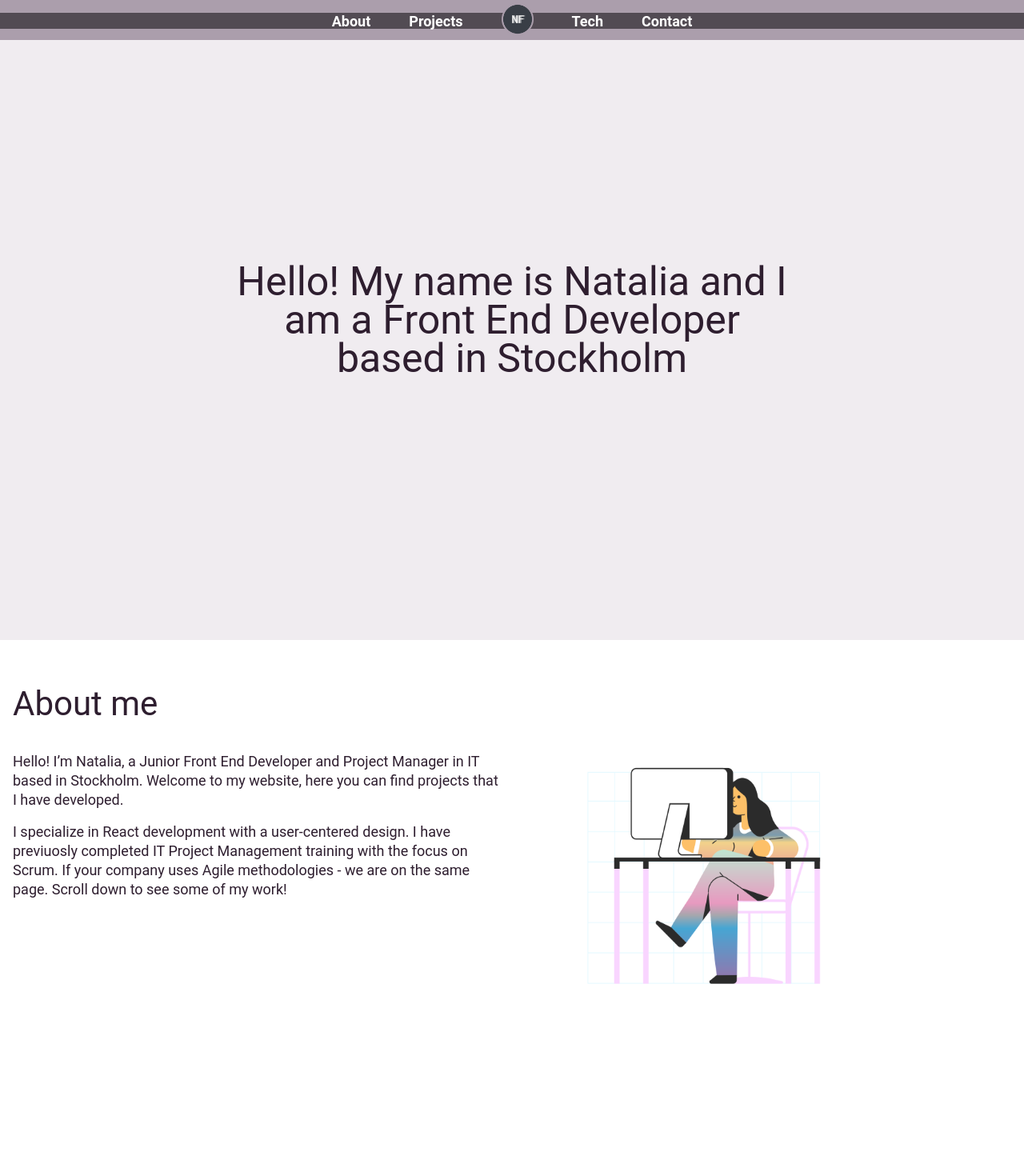
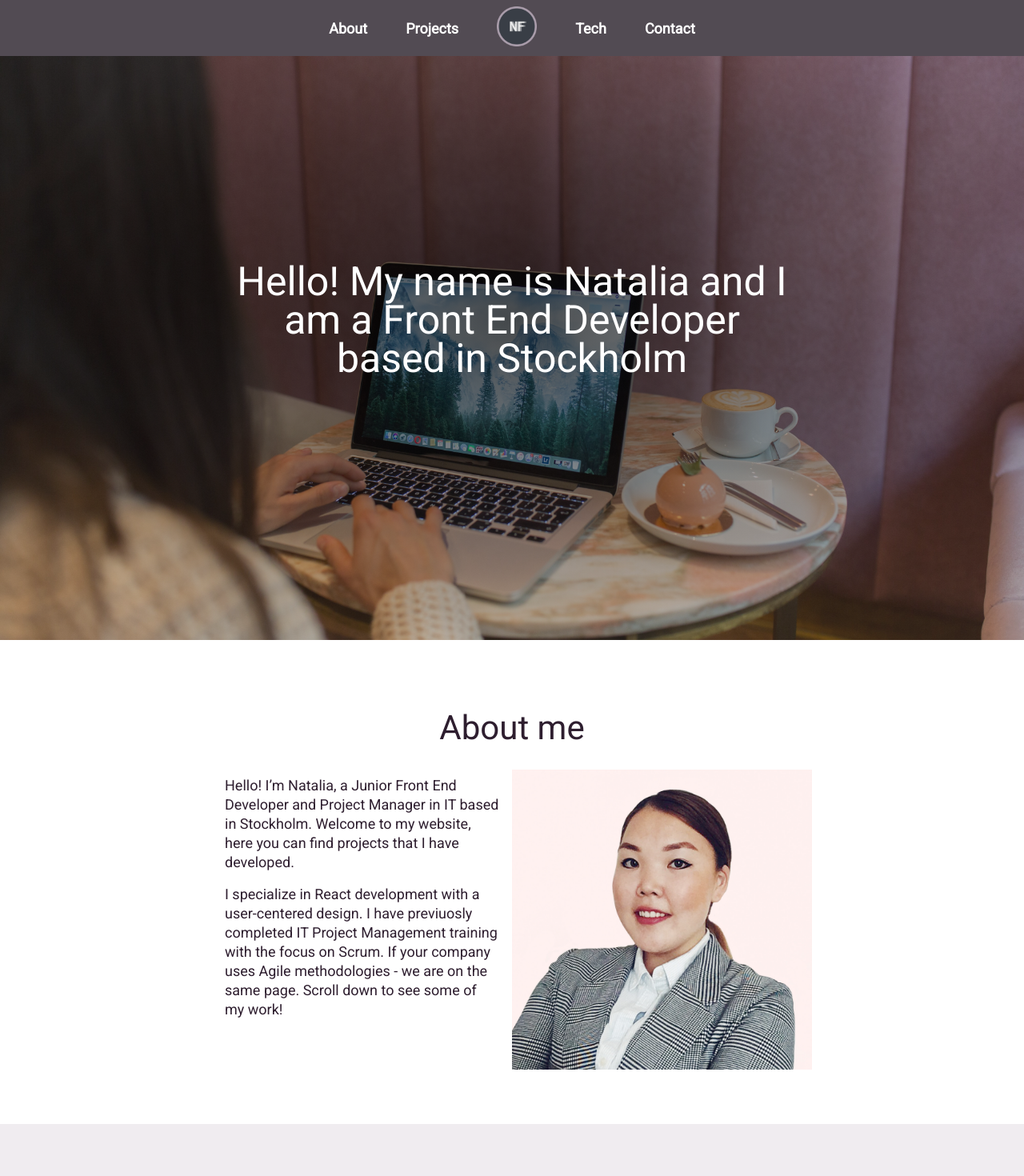
Before and after one commit to FeNatalia/portfolio, a React (Create React App) app: page / in a window 1280 px wide. Shown: the top 1470 px of the page at 80% size. Built offline with nearby package versions, Linux system fonts and the light colour scheme.

Commit message:
edit styles

```diff
--- a/src/sections/About.jsx
+++ b/src/sections/About.jsx
@@ -1,12 +1,12 @@
 //Project files
-import Illustration from "../assets/illustrations/illustration.png";
+import Photo from "../assets/photos/my-photo.png";
 
 export default function About() {
   return (
     <div className="content-section" id="about">
       <h2>About me</h2>
       <div className="content-grid">
-        <div>
+        <div className="content-left">
           <p>
             Hello! I’m Natalia, a Junior Front End Developer and Project Manager
             in IT based in Stockholm. Welcome to my website, here you can find
@@ -19,8 +19,8 @@ export default function About() {
             the same page. Scroll down to see some of my work!
           </p>
         </div>
-        <div className="about-image">
-          <img src={Illustration} alt="an illustration" />
+        <div classname="content-right" id="about-image">
+          <img src={Photo} alt="a young woman smiling in a suit" />
         </div>
       </div>
     </div>
--- a/src/sections/Hero.jsx
+++ b/src/sections/Hero.jsx
@@ -1,7 +1,7 @@
 export default function Hero() {
   return (
     <div id="hero">
-      <h1>
+      <h1 id="hero-text">
         Hello! My name is Natalia and I am a Front End Developer based in
         Stockholm
       </h1>
--- a/src/styles/content.css
+++ b/src/styles/content.css
@@ -1,8 +1,16 @@
 /*Shared in content*/
+.content-left {
+  align-items: flex-start;
+}
+
+.content-right {
+  align-items: center;
+}
+
 .content-section {
-  min-height: 100vh;
-  display: inline-block;
+  display: grid;
   align-items: center;
+  justify-items: center;
   width: 100%;
   padding: 0;
   margin: 0;
@@ -19,15 +27,19 @@
 
 /*Hero*/
 #hero {
+  background-image: radial-gradient(rgba(0, 0, 0, 0.7), rgba(255,255,255,0.1)), url("../assets/photos/home-picture.jpg");
+  background-size: cover;
+  background-position: center;
   min-height: 100vh;
-  background: var(--color-light-pink);
-  color: var(--color-very-dark-purple);
+  min-width: 100vw;
   display: grid;
+  justify-items: center;
   align-items: center;
   width: 100%;
 }
 
-#hero h1 {
+#hero-text {
+  color: white;
   text-align: center;
   padding: 0;
   margin: var(--space-medium);
@@ -37,17 +49,17 @@
 #about {
   background: white;
   color: var(--color-very-dark-purple);
+  margin-bottom: 60px;
 }
 
 #about img {
-  width: 320px;
-  height: 228px;
-  align-items: center;
+  width: 80%;
+  padding: var(--space-small);
 }
 
-.about-image {
-  display: inline-block;
-  justify-content: center;
+#about-image {
+  display: grid;
+  justify-items: center;
 }
 
 /*Projects*/
@@ -91,12 +103,14 @@
   grid-template-columns: repeat(2, 1fr);
   grid-column-gap: var(--space-small);
   grid-row-gap: var(--space-small);
+  margin-bottom: 60px;
 }
 
 /*Technologies*/
 #tech {
   background: white;
   color: var(--color-very-dark-purple);
+  margin-bottom: 60px;
 }
 
 .tech-card {
@@ -124,6 +138,7 @@
   display: grid;
   justify-content: center;
   margin-bottom: var(--space-big);
+  margin-bottom: 60px;
 }
 
 .contact-section ul {
@@ -135,8 +150,7 @@
 #contact {
   min-height: 100%;
   background: var(--color-light-pink);
-  display: inline-block;
-  align-items: flex-end;
+
   width: 100%;
 }
 
@@ -173,22 +187,22 @@
   }
 
   #about img {
-    min-width: 480px;
-    min-height: 342px;
+    width: 60%;
   }
+
 }
 
 /*Desktop queries*/
 @media (min-width: 750px) {
+  .content-section h2 {
+    margin-top: 90px;
+  }
+
   .content-grid {
     display: grid;
     grid-template-columns: repeat(2, 1fr);
-    align-items: flex-start;
-  }
-
-  #about img {
-    min-width: 480px;
-    min-height: 342px;
+    justify-items: center;
+    max-width: 750px;
   }
 
   #hero h1 {
@@ -197,4 +211,9 @@
   #hero {
     justify-content: center;
   }
+
+  #about img {
+    width: 100%;
+  }
+
 }
--- a/src/styles/nav.css
+++ b/src/styles/nav.css
@@ -1,8 +1,12 @@
 nav {
   width: 100vw;
-  height: 50px;
-  background: var(--color-dusty-pink);
+  height: 70px;
+  background: var(--color-dark-purple);
   overflow: hidden;
+  display: flex;
+  align-items: center;
+  text-align: center;
+  justify-content: center;
   position: fixed;
   z-index: 1000;
 }
@@ -12,7 +16,6 @@ nav {
   align-items: center;
   text-align: center;
   padding: 0;
-  background-color: var(--color-dark-purple);
   width: 100vw;
   height: 20px;
   display: flex;
@@ -25,9 +28,8 @@ nav {
 }
 
 .navigation img {
-  width: 40px;
+  width: 50px;
   height: auto;
-  margin-top: 0;
 }
 
 .navigation a {
@@ -46,4 +48,5 @@ nav {
     margin-right: var(--space-big);
     margin-left: var(--space-big);
   }
+
 }
--- a/src/styles/shared.css
+++ b/src/styles/shared.css
@@ -1,3 +1,5 @@
+@import url('https://fonts.googleapis.com/css2?family=Roboto&display=swap');
+
 html {
   scroll-behavior: smooth;
 }
@@ -5,7 +7,7 @@ html {
 body {
   margin: 0;
   padding: 0;
-  font-family: Roboto;
+  font-family: 'Roboto', sans-serif;
 }
 
 /* Mobile */
```
Also changed, not shown: src/assets/photos/home-picture.jpg (added), src/assets/photos/my-photo.png (added).
